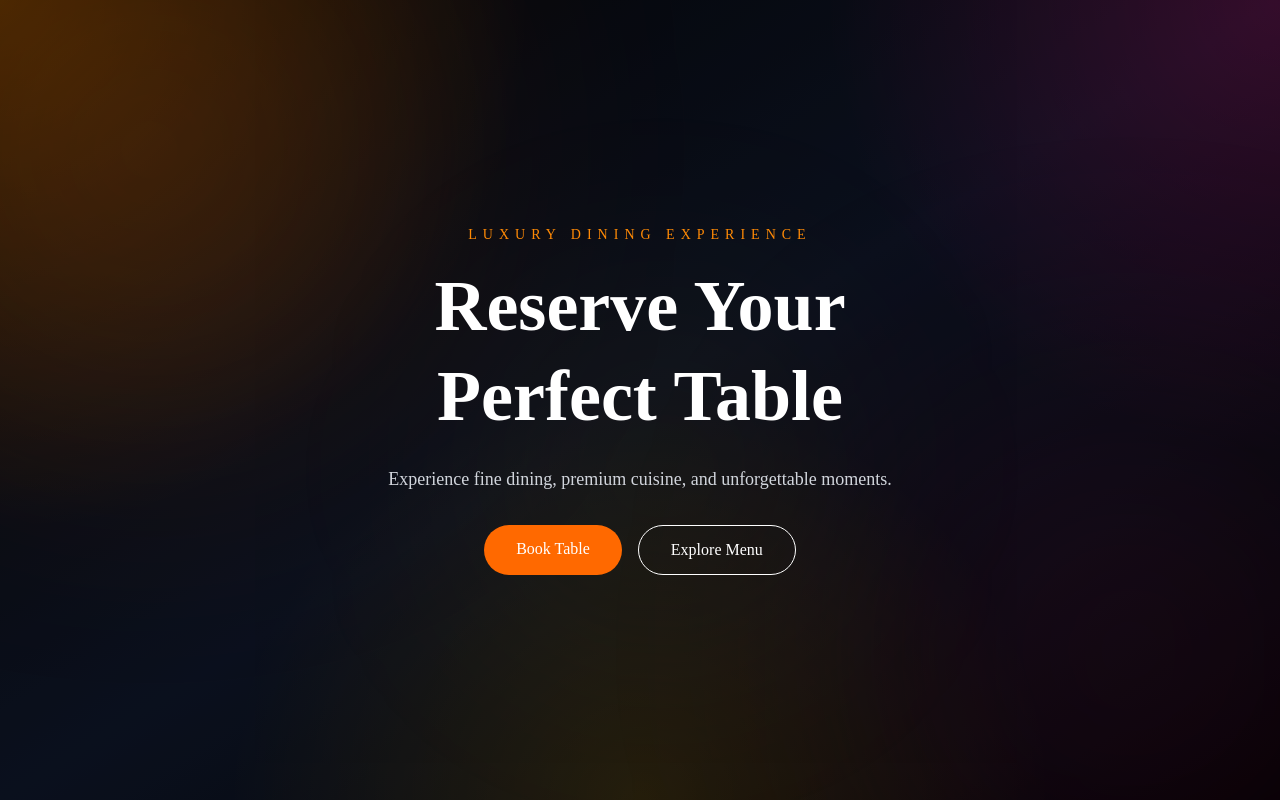
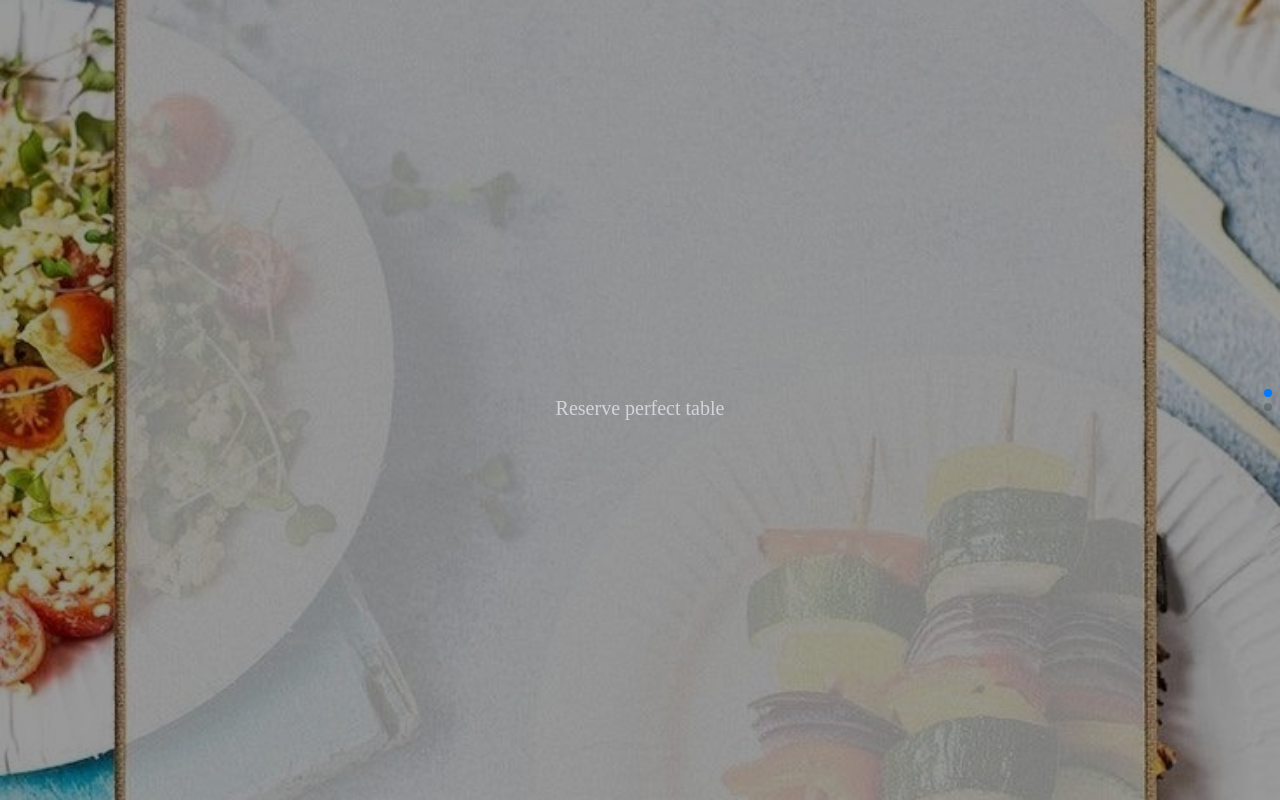
Before and after one commit to codestack-io/reservation-system, a Next.js app: page / in a window 1280 px wide. Built offline with nearby package versions, Linux system fonts and the light colour scheme.

Commit message:
add swiper for landingpage

```diff
--- a/app/globals.css
+++ b/app/globals.css
@@ -151,11 +151,12 @@
   body {
     @apply text-foreground;
 
-    background:
+
+    /* background:
   radial-gradient(circle at top left, rgba(255, 140, 0, 0.35), transparent 35%),
   radial-gradient(circle at top right, rgba(255, 0, 120, 0.25), transparent 30%),
   radial-gradient(circle at bottom center, rgba(255, 180, 0, 0.18), transparent 40%),
-  linear-gradient(to bottom right, #050505, #0f172a, #000000);
+  linear-gradient(to bottom right, #050505, #0f172a, #000000); */
 
     min-height: 100vh;
     color: white;
--- a/app/layout.tsx
+++ b/app/layout.tsx
@@ -42,11 +42,11 @@ export default function RootLayout({
 
   <div className="fixed inset-0 -z-10 overflow-hidden">
 
-    <div className="absolute top-[-100px] left-[-100px] w-[500px] h-[500px] bg-orange-500/30 blur-[140px] rounded-full animate-pulse" />
+    {/* <div className="absolute top-[-100px] left-[-100px] w-[500px] h-[500px] bg-orange-500/30 blur-[140px] rounded-full animate-pulse" />
 
     <div className="absolute bottom-[-100px] right-[-100px] w-[500px] h-[500px] bg-pink-500/20 blur-[140px] rounded-full animate-pulse" />
 
-    <div className="absolute top-[40%] left-[40%] w-[300px] h-[300px] bg-yellow-500/10 blur-[120px] rounded-full" />
+    <div className="absolute top-[40%] left-[40%] w-[300px] h-[300px] bg-yellow-500/10 blur-[120px] rounded-full" /> */}
 
   </div>
 
--- a/components/home/Herosection.tsx
+++ b/components/home/Herosection.tsx
@@ -1,49 +1,66 @@
-import Link from "next/link";
+"use client";
+
+import Image from "next/image";
+import { Swiper, SwiperSlide } from "swiper/react";
+import { Mousewheel, Pagination } from "swiper/modules";
+
+import "swiper/css";
+import "swiper/css/pagination";
 
 export default function HeroSection() {
   return (
-    <section className="relative h-screen flex items-center justify-center text-white">
+    <Swiper
+      direction="vertical"
+      slidesPerView={1}
+      mousewheel={true}
+      pagination={{ clickable: true }}
+      modules={[Mousewheel, Pagination]}
+      className="h-screen"
+    >
 
-      {/* Background Image */}
-      <div
-        className="absolute inset-0 bg-cover bg-center"
-        style={{
-        //   backgroundImage: "url('/images/hero/hero.jpg')",
-        }}
-      >
-        <div className="absolute inset-0 bg-black/30" />
-      </div>
+      {/* HERO SLIDE */}
+      <SwiperSlide>
+        <section className="relative h-screen w-full overflow-hidden">
 
-      {/* Content */}
-      <div className="relative z-10 text-center px-6">
-        <p className="uppercase tracking-[6px] text-sm mb-4 text-orange-400">
-          Luxury Dining Experience
-        </p>
+          <Image
+            src="/images/hero/bg image.jpg"
+            alt="Restaurant Background"
+            fill
+            priority
+            className="object-cover"
+          />
 
-        <h1 className="text-5xl md:text-7xl font-bold leading-tight mb-6">
-          Reserve Your <br /> Perfect Table
-        </h1>
+          <div className="absolute inset-0 bg-black/40 z-10" />
 
-        <p className="max-w-2xl mx-auto text-gray-300 mb-8 text-lg">
-          Experience fine dining, premium cuisine, and unforgettable moments.
-        </p>
+          <div className="relative z-20 flex items-center justify-center h-full text-white text-center">
+            <div>
 
-        <div className="flex gap-4 justify-center">
-          <Link
-            href="/reservation"
-            className="bg-orange-500 hover:bg-orange-600 transition px-8 py-3 rounded-full font-medium"
-          >
-            Book Table
-          </Link>
 
-          <Link
-            href="/menu"
-            className="border border-white hover:bg-white hover:text-black transition px-8 py-3 rounded-full font-medium"
-          >
-            Explore Menu
-          </Link>
-        </div>
-      </div>
-    </section>
+              <p className="mt-4 text-xl text-gray-300">
+                Reserve perfect table
+
+              </p>
+            </div>
+          </div>
+
+        </section>
+      </SwiperSlide>
+
+      {/* SECOND SLIDE */}
+      <SwiperSlide>
+        <section className="h-screen bg-white text-cyan-700 flex items-center justify-center">
+          <div className="container align-items-center flex justify-between">
+           <div>
+                <h2 className="text-4xl font-bold mb-4">Experience Culinary Excellence</h2>
+           </div>
+           <div className = "bg-gray-200 p-6 rounded-lg shadow-lg">
+
+           </div>
+
+          </div>
+        </section>
+      </SwiperSlide>
+
+    </Swiper>
   );
 }
--- a/package.json
+++ b/package.json
@@ -20,6 +20,7 @@
     "react": "19.2.4",
     "react-dom": "19.2.4",
     "shadcn": "^4.8.0",
+    "swiper": "^12.2.0",
     "tailwind-merge": "^3.6.0",
     "tw-animate-css": "^1.4.0"
   },
```
Also changed, not shown: public/images/hero/bg image.jpg (added), 1 other file (tests, documents, lock files or other folders).
